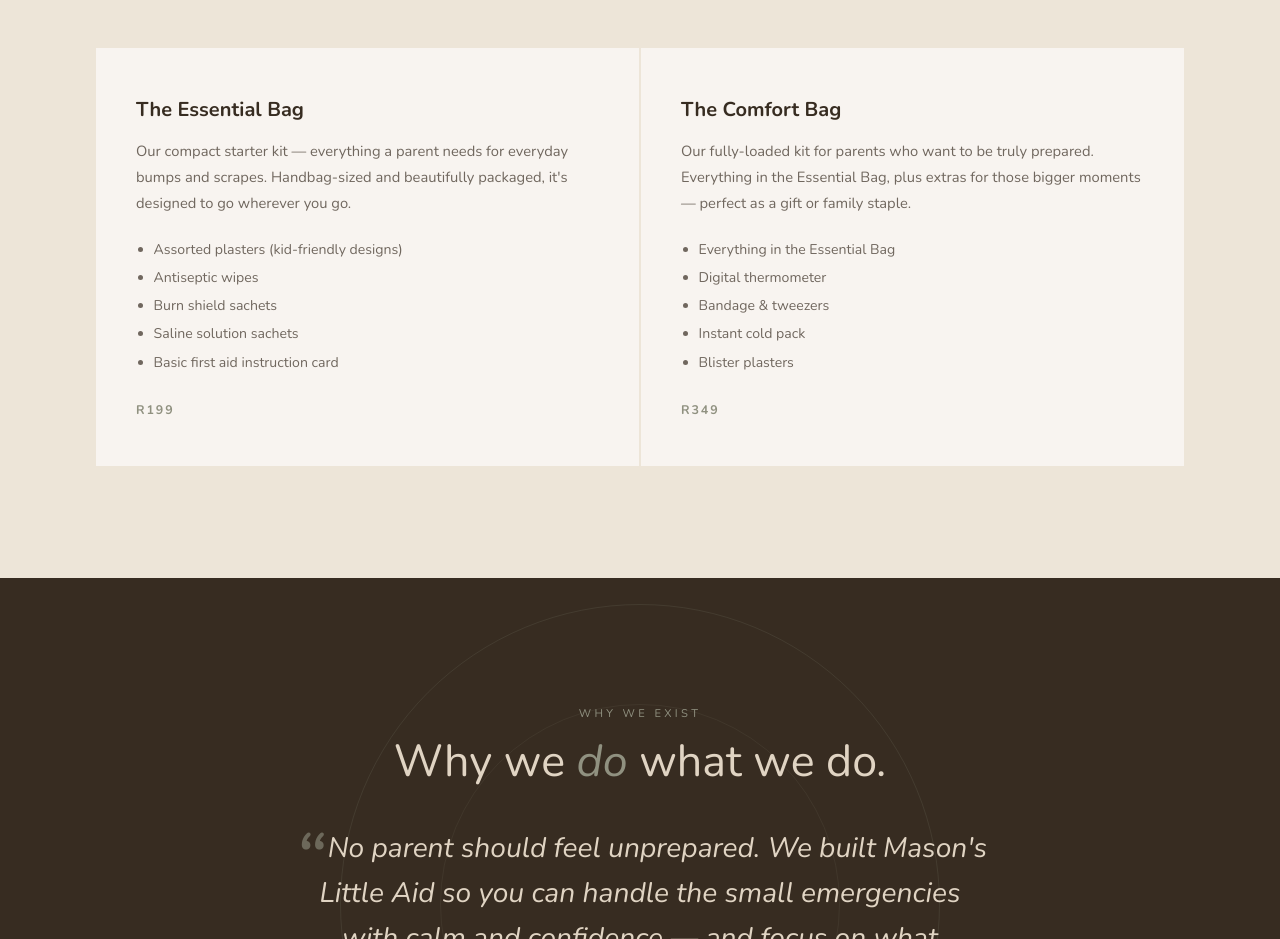
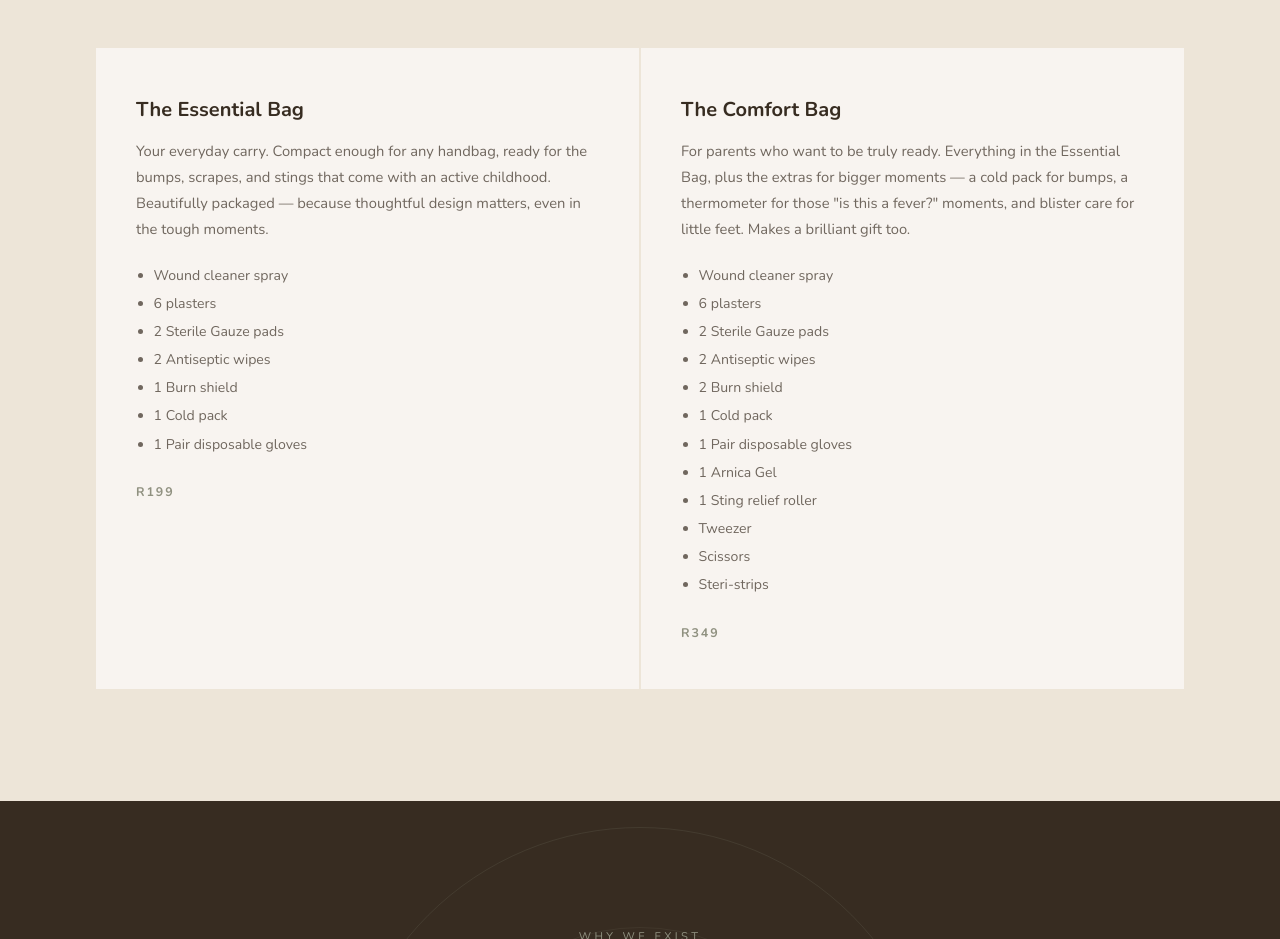
Before and after one commit to lgold46-lgtm/lgold46-lgtm.github.io, a plain HTML site: page index.html in a window 1280 px wide. Shown: the part 1840-2779 px from the top of the page. Drawn offline with nearby package versions, Linux system fonts and the light colour scheme.

Commit message:
Update index.html

```diff
--- a/index.html
+++ b/index.html
@@ -646,25 +646,34 @@
   <div class="services-grid">
     <div class="service-card reveal">
       <h3 class="service-title">The Essential Bag</h3>
-      <p class="service-desc">Our compact starter kit — everything a parent needs for everyday bumps and scrapes. Handbag-sized and beautifully packaged, it's designed to go wherever you go.</p>
+      <p class="service-desc">Your everyday carry. Compact enough for any handbag, ready for the bumps, scrapes, and stings that come with an active childhood. Beautifully packaged — because thoughtful design matters, even in the tough moments.</p>
       <ul class="service-list">
-        <li>Assorted plasters (kid-friendly designs)</li>
-        <li>Antiseptic wipes</li>
-        <li>Burn shield sachets</li>
-        <li>Saline solution sachets</li>
-        <li>Basic first aid instruction card</li>
+        <li>Wound cleaner spray</li>
+        <li>6 plasters</li>
+        <li>2 Sterile Gauze pads</li>
+        <li>2 Antiseptic wipes</li>
+        <li>1 Burn shield</li>
+        <li>1 Cold pack</li>
+        <li>1 Pair disposable gloves</li>
       </ul>
       <span class="service-price">R199</span>
     </div>
     <div class="service-card reveal">
       <h3 class="service-title">The Comfort Bag</h3>
-      <p class="service-desc">Our fully-loaded kit for parents who want to be truly prepared. Everything in the Essential Bag, plus extras for those bigger moments — perfect as a gift or family staple.</p>
+      <p class="service-desc">For parents who want to be truly ready. Everything in the Essential Bag, plus the extras for bigger moments — a cold pack for bumps, a thermometer for those "is this a fever?" moments, and blister care for little feet. Makes a brilliant gift too.</p>
       <ul class="service-list">
-        <li>Everything in the Essential Bag</li>
-        <li>Digital thermometer</li>
-        <li>Bandage &amp; tweezers</li>
-        <li>Instant cold pack</li>
-        <li>Blister plasters</li>
+        <li>Wound cleaner spray</li>
+        <li>6 plasters</li>
+        <li>2 Sterile Gauze pads</li>
+        <li>2 Antiseptic wipes</li>
+        <li>2 Burn shield</li>
+        <li>1 Cold pack</li>
+        <li>1 Pair disposable gloves</li>
+        <li>1 Arnica Gel</li>
+        <li>1 Sting relief roller</li>
+        <li>Tweezer</li>
+        <li>Scissors</li>
+        <li>Steri-strips</li>
       </ul>
       <span class="service-price">R349</span>
     </div>
```
